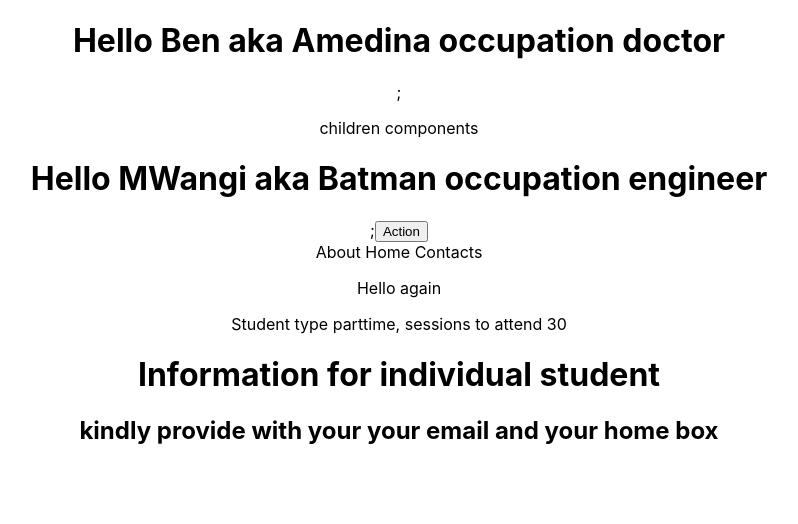
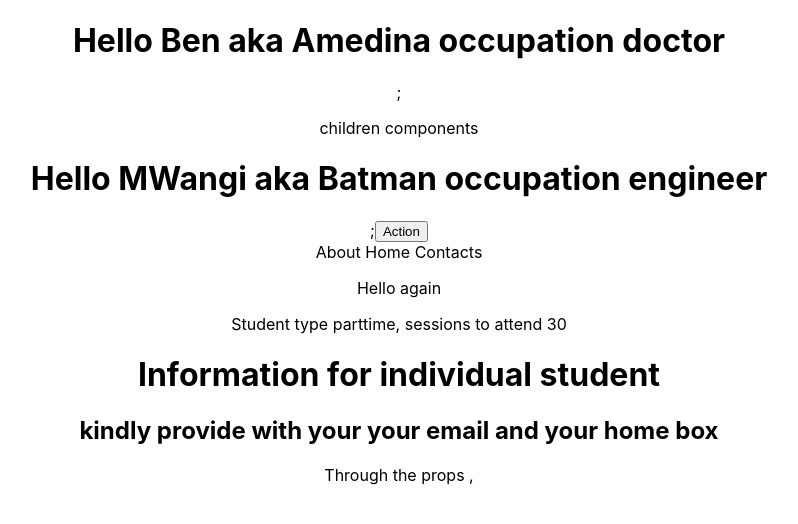
Before and after one commit to Ben1464/React-Journey, a React (Create React App) app: page / in a window 1280 px wide. Shown: the top 524 px of the page, without its empty margins (241-1039 px from the left). Built offline with nearby package versions, Linux system fonts and the light colour scheme.

Commit message:
Updates on contacts

```diff
--- a/src/components/Contants.js
+++ b/src/components/Contants.js
@@ -1,10 +1,13 @@
 import React from 'react';
+import Students from './Student'
 function contacts (props){
     return (
         <div>
             <h1>Information for individual student</h1>
             <h2>kindly provide with your{props.cellPhone} your email {props.email}and your home box {props.box}</h2>
+            <p>Through the props {props.name}, {props.occupationName}</p>
         </div>
     )
+
 }
 export default contacts;
```
